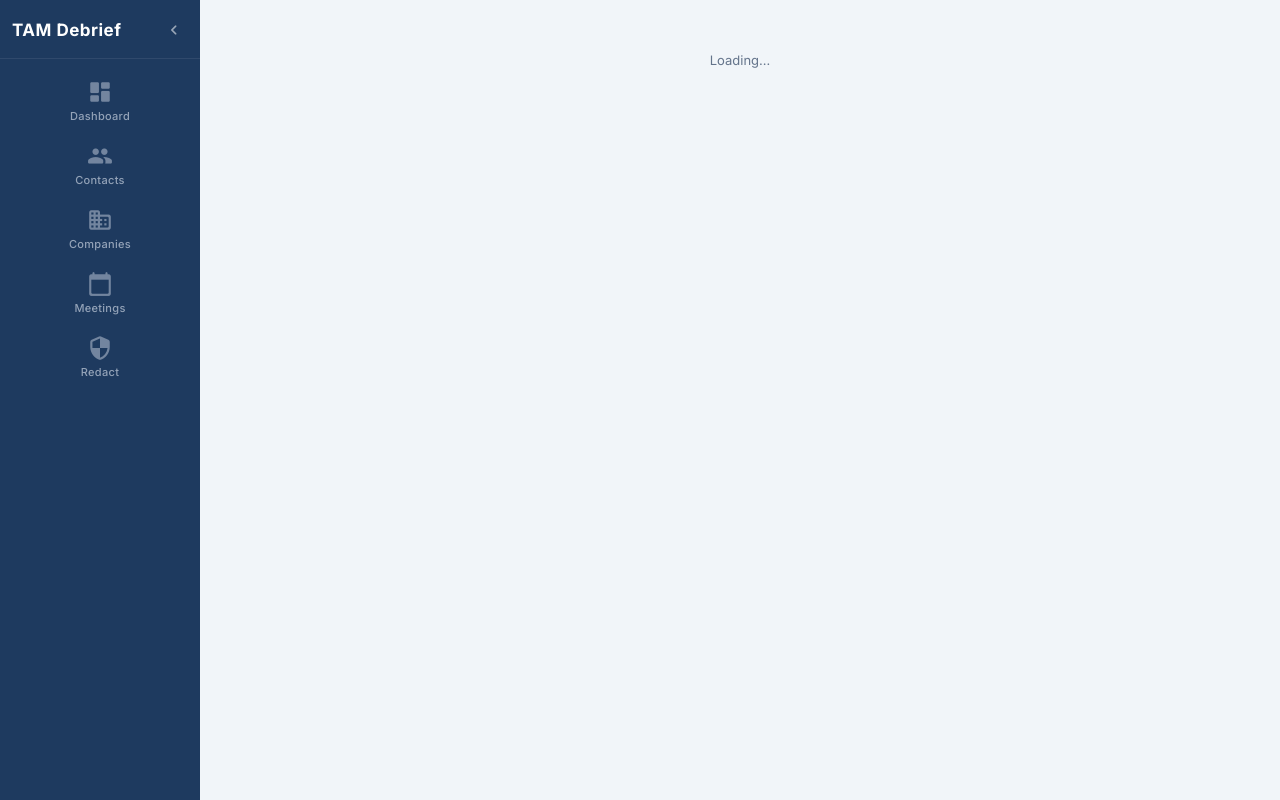
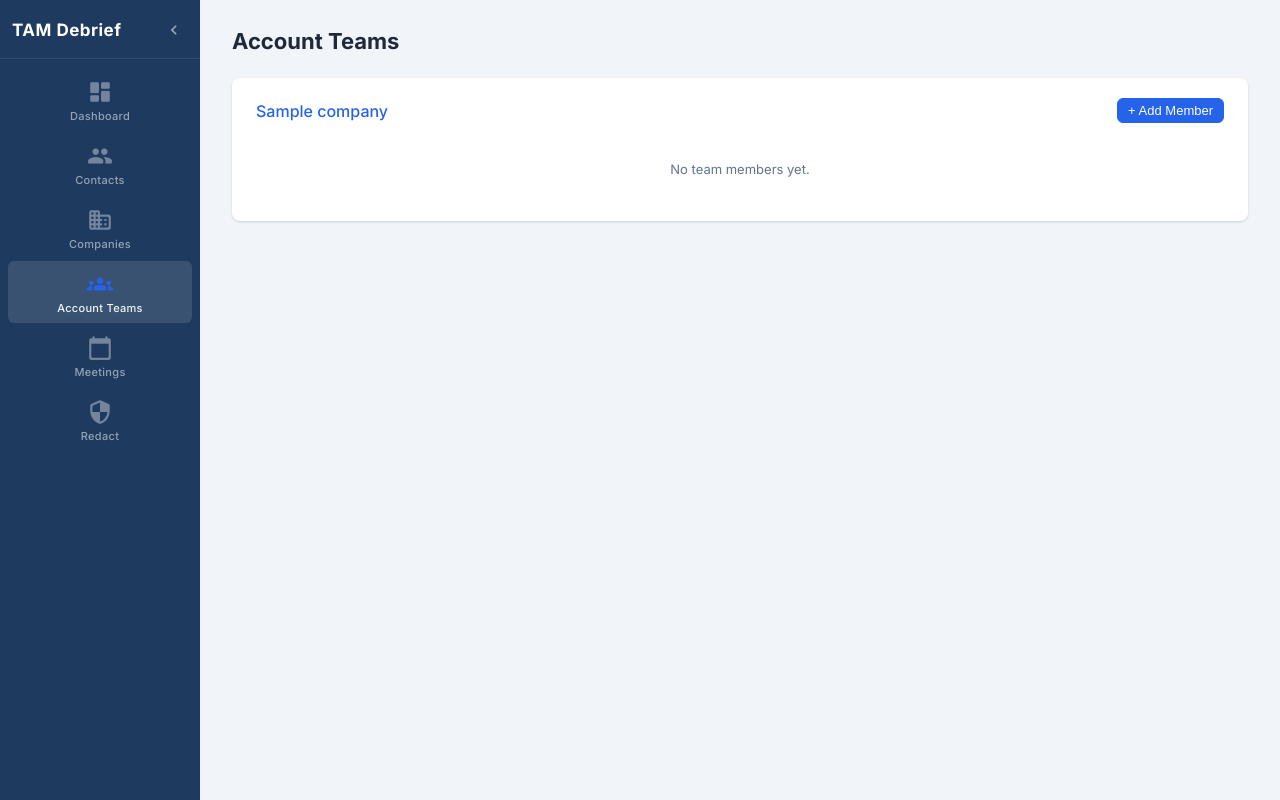
Before and after one commit to dougweaver75/tam-debrief, a Flask app: page /account-teams in a window 1280 px wide. Run offline with Flask 3, Linux system fonts and the light colour scheme; tables that the repository leaves empty hold one stand-in row (values such as "Sample post"); some libraries are stand-ins or nearby versions.

Commit message:
feat: add account team UI on company page and Account Teams menu page
Co-Authored-By: Claude Sonnet 5.5 <noreply@anthropic.com>

```diff
--- a/static/app.js
+++ b/static/app.js
@@ -1241,13 +1241,14 @@ function initCompanyDetail(companyId) {
 
 async function loadCompanyDetail(companyId) {
   try {
-    const [company, contacts, meetings, actionItems, notes, timeline] = await Promise.all([
+    const [company, contacts, meetings, actionItems, notes, timeline, team] = await Promise.all([
       API.get(`/api/companies/${companyId}`),
       API.get(`/api/companies/${companyId}/contacts`),
       API.get(`/api/companies/${companyId}/meetings`),
       API.get(`/api/companies/${companyId}/action-items`),
       API.get(`/api/companies/${companyId}/notes`),
-      API.get(`/api/companies/${companyId}/timeline`)
+      API.get(`/api/companies/${companyId}/timeline`),
+      API.get(`/api/companies/${companyId}/team`)
     ]);
     _currentCompany = company;
     renderCompanyDetail(company);
@@ -1256,6 +1257,8 @@ async function loadCompanyDetail(companyId) {
     renderCompanyActionItems(actionItems);
     renderCompanyNotes(notes);
     renderCompanyTimeline(timeline);
+    _teamRefresh = refreshCompanyTeam;
+    document.getElementById('companyTeamList').innerHTML = renderTeamRows(team);
   } catch (e) {
     document.getElementById('companyDetailRoot').innerHTML =
       '<p class="empty-state">Company not found.</p>';
@@ -1562,6 +1565,140 @@ function deleteTimelineEvent(id) {
   });
 }
 
+// ── Account Team ──────────────────────────────────────────────────────────
+
+const TEAM_ROLE_LABELS = {
+  account_executive: 'Account Executive',
+  customer_service_manager: 'Customer Service Manager',
+  technical_account_manager: 'Technical Account Manager',
+  solutions_consultant: 'Solutions Consultant',
+  other: 'Other'
+};
+let _teamById = {};
+let _teamRefresh = null;
+
+function teamRoleLabel(m) {
+  return m.role === 'other' ? m.custom_title : (TEAM_ROLE_LABELS[m.role] || m.role);
+}
+
+function renderTeamRows(members) {
+  if (!members.length) return '<p class="empty-state">No team members yet.</p>';
+  members.forEach(m => { _teamById[m.id] = m; });
+  return members.map(m => {
+    const contact = [m.email ? esc(m.email) : '', m.phone ? esc(m.phone) : '']
+      .filter(Boolean).join(' · ');
+    return `
+    <div class="interaction-item">
+      <div style="flex:1">
+        <div class="interaction-date">${esc(teamRoleLabel(m))}</div>
+        <div class="interaction-summary">${esc(m.name)}</div>
+        ${contact ? `<div class="interaction-summary" style="color:var(--text-muted)">${contact}</div>` : ''}
+      </div>
+      <div style="display:flex;gap:6px">
+        <button class="btn btn-secondary btn-sm" onclick="openEditTeamMember(${m.id})">Edit</button>
+        <button class="btn btn-danger btn-sm" onclick="deleteTeamMember(${m.id})" title="Delete">${icon('close')}</button>
+      </div>
+    </div>`;
+  }).join('');
+}
+
+function toggleTeamTitle() {
+  const isOther = document.getElementById('tmRole').value === 'other';
+  document.getElementById('tmTitleRow').style.display = isOther ? '' : 'none';
+  document.getElementById('tmTitle').required = isOther;
+}
+
+function openAddTeamMember(companyId, refreshFn) {
+  _teamRefresh = refreshFn;
+  document.getElementById('teamMemberModalTitle').textContent = 'Add Team Member';
+  document.getElementById('teamMemberForm').reset();
+  document.getElementById('tmId').value = '';
+  document.getElementById('tmCompanyId').value = companyId;
+  toggleTeamTitle();
+  openModal('teamMemberModal');
+}
+
+function openEditTeamMember(id) {
+  const m = _teamById[id];
+  if (!m) return;
+  document.getElementById('teamMemberModalTitle').textContent = 'Edit Team Member';
+  document.getElementById('tmId').value = m.id;
+  document.getElementById('tmCompanyId').value = m.company_id;
+  document.getElementById('tmRole').value = m.role;
+  document.getElementById('tmTitle').value = m.custom_title || '';
+  document.getElementById('tmName').value = m.name;
+  document.getElementById('tmEmail').value = m.email || '';
+  document.getElementById('tmPhone').value = m.phone || '';
+  toggleTeamTitle();
+  openModal('teamMemberModal');
+}
+
+async function submitTeamMember(e) {
+  e.preventDefault();
+  const id = document.getElementById('tmId').value;
+  const data = {
+    role:         document.getElementById('tmRole').value,
+    custom_title: document.getElementById('tmTitle').value.trim(),
+    name:         document.getElementById('tmName').value.trim(),
+    email:        document.getElementById('tmEmail').value.trim(),
+    phone:        document.getElementById('tmPhone').value.trim(),
+  };
+  try {
+    if (id) {
+      await API.put(`/api/team/${id}`, data);
+      showToast('Team member updated.');
+    } else {
+      await API.post(`/api/companies/${document.getElementById('tmCompanyId').value}/team`, data);
+      showToast('Team member added.');
+    }
+    closeModal();
+    if (_teamRefresh) await _teamRefresh();
+  } catch (err) { showToast('Save failed.'); }
+}
+
+function deleteTeamMember(id) {
+  confirmDelete('Remove this team member?', async () => {
+    try {
+      await API.del(`/api/team/${id}`);
+      showToast('Team member removed.');
+      if (_teamRefresh) await _teamRefresh();
+    } catch (err) { showToast('Delete failed.'); }
+  });
+}
+
+// Company page
+async function refreshCompanyTeam() {
+  const members = await API.get(`/api/companies/${_currentCompany.id}/team`);
+  document.getElementById('companyTeamList').innerHTML = renderTeamRows(members);
+}
+
+// Account Teams page
+async function refreshAccountTeams() {
+  const root = document.getElementById('accountTeamsRoot');
+  try {
+    const companies = await API.get('/api/account-teams');
+    if (!companies.length) {
+      root.innerHTML = '<p class="empty-state">No companies yet. Add a company first.</p>';
+      return;
+    }
+    root.innerHTML = companies.map(c => `
+      <div class="card">
+        <div class="section-header">
+          <div class="card-title" style="margin:0"><a href="/companies/${c.id}" class="table-link">${esc(c.name)}</a></div>
+          <button class="btn btn-primary btn-sm" onclick="openAddTeamMember(${c.id}, refreshAccountTeams)">+ Add Member</button>
+        </div>
+        ${renderTeamRows(c.members)}
+      </div>`).join('');
+  } catch (err) {
+    root.innerHTML = '<p class="empty-state">Failed to load account teams.</p>';
+  }
+}
+
+function initAccountTeams() {
+  _teamRefresh = refreshAccountTeams;
+  refreshAccountTeams();
+}
+
 // ── Dashboard ──────────────────────────────────────────────────────────────
 
 function initDashboard() {
--- a/templates/account_teams.html
+++ b/templates/account_teams.html
@@ -1,5 +1,9 @@
 {% extends 'base.html' %}
 {% block title %}Account Teams — TAM Debrief{% endblock %}
 {% block content %}
+<div class="page-header">
+  <h1 class="page-title">Account Teams</h1>
+</div>
 <div id="accountTeamsRoot"><p class="empty-state">Loading…</p></div>
 {% endblock %}
+{% block scripts %}<script>initAccountTeams();</script>{% endblock %}
--- a/templates/base.html
+++ b/templates/base.html
@@ -37,6 +37,13 @@
         </a>
       </li>
       <li>
+        <a href="/account-teams" title="Account Teams"
+           class="nav-link {% if request.path.startswith('/account-teams') %}active{% endif %}">
+          <span class="material-icons-round nav-icon">groups</span>
+          <span class="nav-label">Account Teams</span>
+        </a>
+      </li>
+      <li>
         <a href="/meetings" title="Meetings"
            class="nav-link {% if request.path.startswith('/meetings') %}active{% endif %}">
           <span class="material-icons-round nav-icon">calendar_today</span>
@@ -69,6 +76,37 @@
     </div>
   </div>
 
+  <!-- Team Member Modal (shared by company page + account teams page) -->
+  <div class="modal" id="teamMemberModal">
+    <div class="modal-title" id="teamMemberModalTitle">Add Team Member</div>
+    <form id="teamMemberForm" onsubmit="submitTeamMember(event)">
+      <input type="hidden" id="tmId">
+      <input type="hidden" id="tmCompanyId">
+      <div class="form-row">
+        <label>Role *</label>
+        <select id="tmRole" onchange="toggleTeamTitle()">
+          <option value="account_executive">Account Executive</option>
+          <option value="customer_service_manager">Customer Service Manager</option>
+          <option value="technical_account_manager">Technical Account Manager</option>
+          <option value="solutions_consultant">Solutions Consultant</option>
+          <option value="other">Other</option>
+        </select>
+      </div>
+      <div class="form-row" id="tmTitleRow" style="display:none">
+        <label>Title *</label><input type="text" id="tmTitle">
+      </div>
+      <div class="form-row"><label>Name *</label><input type="text" id="tmName" required></div>
+      <div class="form-row-2">
+        <div class="form-row"><label>Email</label><input type="email" id="tmEmail"></div>
+        <div class="form-row"><label>Phone</label><input type="text" id="tmPhone"></div>
+      </div>
+      <div class="modal-footer">
+        <button type="button" class="btn btn-secondary" onclick="closeModal()">Cancel</button>
+        <button type="submit" class="btn btn-primary">Save</button>
+      </div>
+    </form>
+  </div>
+
   <script src="/static/purify.min.js"></script>
   <script src="/static/marked.min.js"></script>
   <script src="/static/app.js"></script>
```
Also changed, not shown: CLAUDE.md (+1 -0 lines), templates/company.html (+11 -0 lines).
